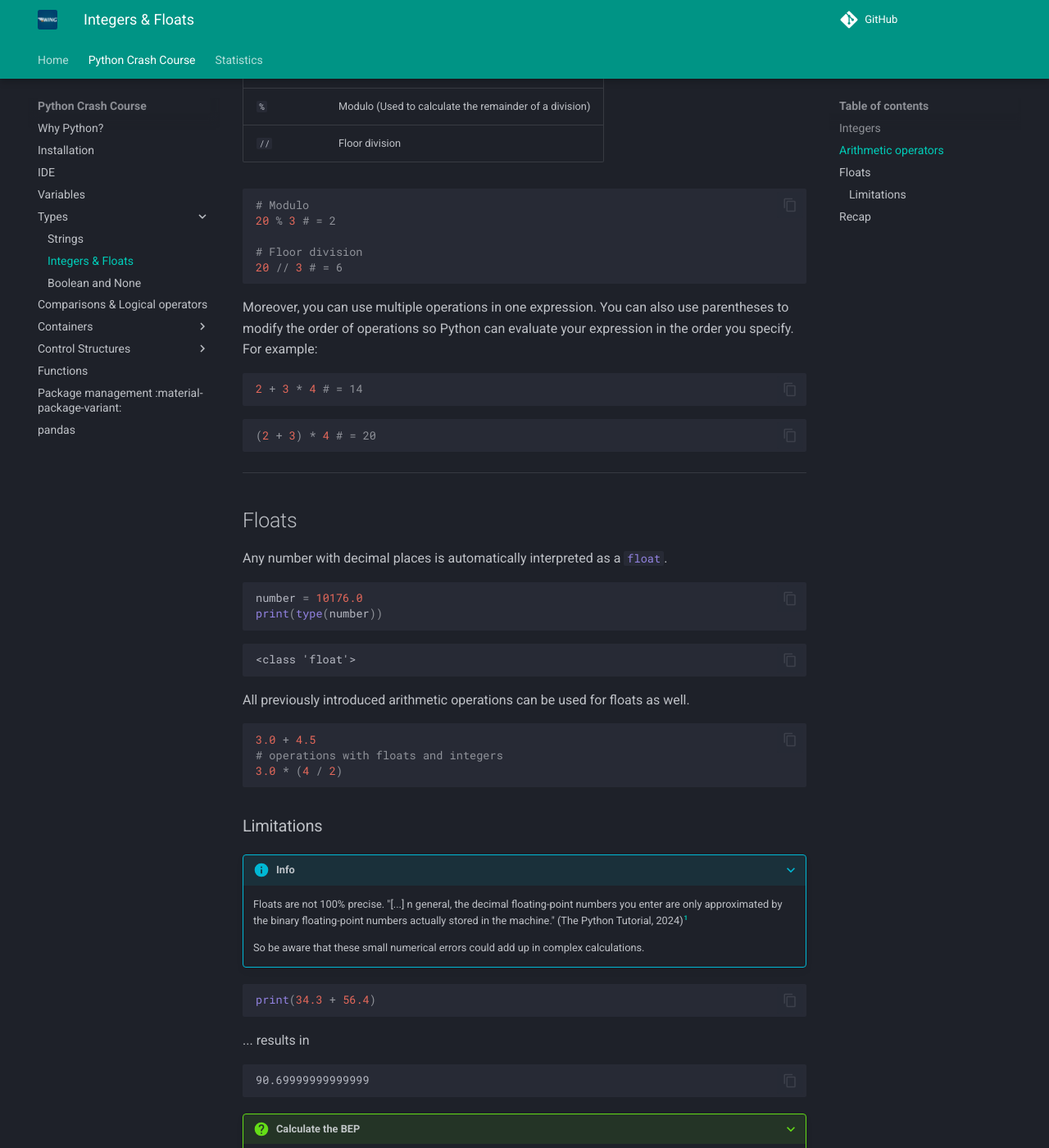
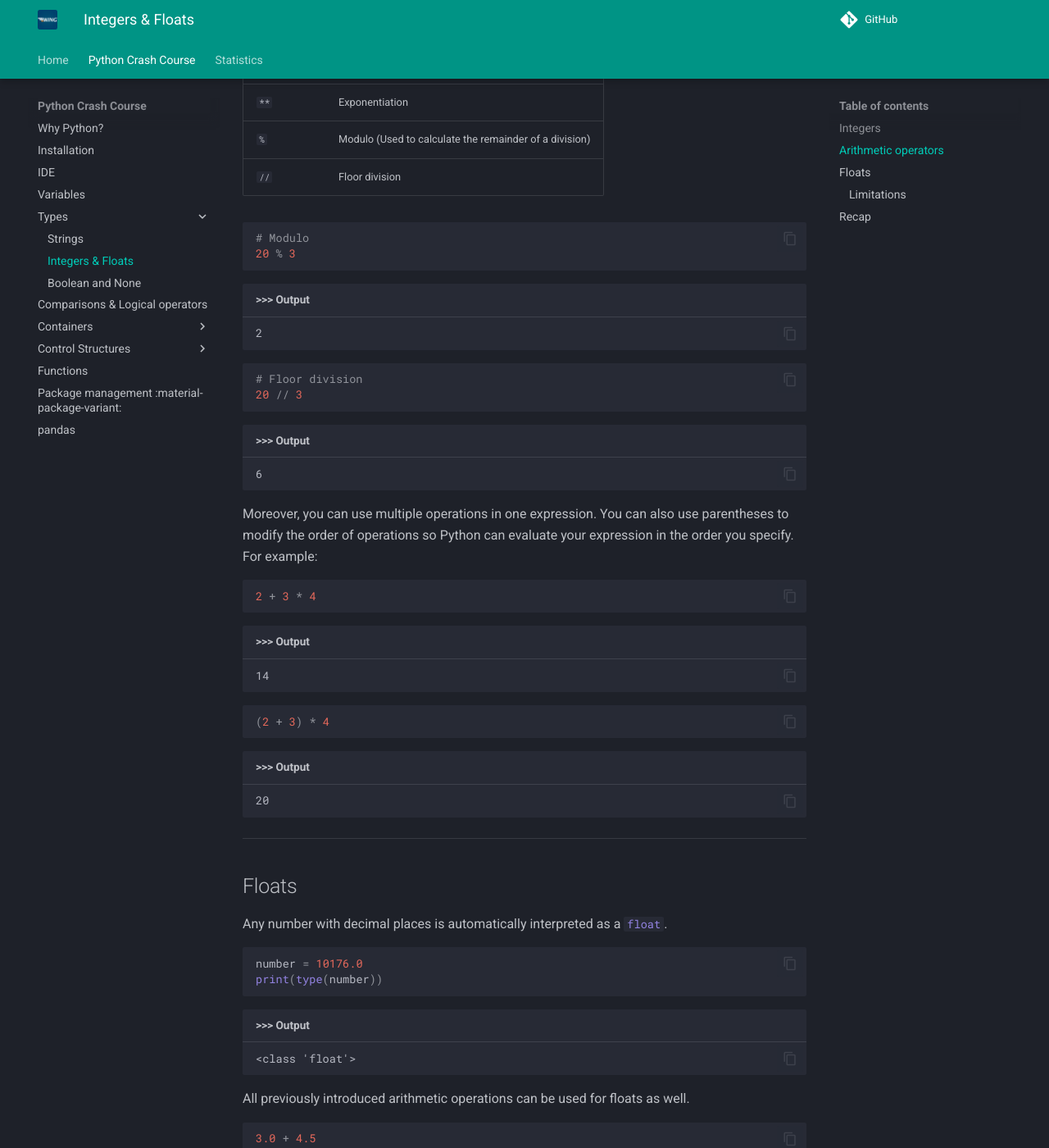
Before and after one commit to mciwing/mciwing.github.io, an MkDocs documentation site: the page built from docs/python/types/numbers.md, in a window 1280 px wide and 1400 px high, scrolled down 899 px. Shown: the whole window at 82% size. Built offline with MkDocs 1.6.1 and Material for MkDocs 9.7.7, drawn with Linux system fonts in a browser that asks for light colours; comment, search, counter and statistics services are not loaded.

Commit message:
docs: consistently style output blocks in `types` (Python Crash Course) #17

````diff
--- a/docs/python/types/numbers.md
+++ b/docs/python/types/numbers.md
@@ -20,7 +20,7 @@ number = 10176
 print(type(number))
 ```
 
-```
+```title=">>> Output"
 <class 'int'>
 ```
 
@@ -42,10 +42,20 @@ These are:
 
 ```py
 # Modulo
-20 % 3 # = 2
+20 % 3
+```
 
+```title=">>> Output"
+2
+```
+
+```py
 # Floor division
-20 // 3 # = 6
+20 // 3
+```
+
+```title=">>> Output"
+6
 ```
 
 Moreover, you can use multiple operations in one expression. You can also
@@ -53,11 +63,19 @@ use parentheses to modify the order of operations so Python can evaluate your
 expression in the order you specify. For example:
 
 ```py
-2 + 3 * 4 # = 14
+2 + 3 * 4
+```
+
+```title=">>> Output"
+14
 ```
 
 ```py
-(2 + 3) * 4 # = 20
+(2 + 3) * 4
+```
+
+```title=">>> Output"
+20
 ```
 
 ---
@@ -72,7 +90,7 @@ number = 10176.0
 print(type(number))
 ```
 
-```
+```title=">>> Output"
 <class 'float'>
 ```
 
@@ -97,12 +115,12 @@ All previously introduced arithmetic operations can be used for floats as well.
     calculations.
 
 ```py
-print(34.3 + 56.4)
+34.3 + 56.4
 ```
 
 ... results in
 
-```
+```title=">>> Output"
 90.69999999999999
 ```
 
````
Also changed, not shown: docs/python/types/bool_and_none.md (+16 -7 lines), docs/python/types/strings.md (+21 -9 lines).
